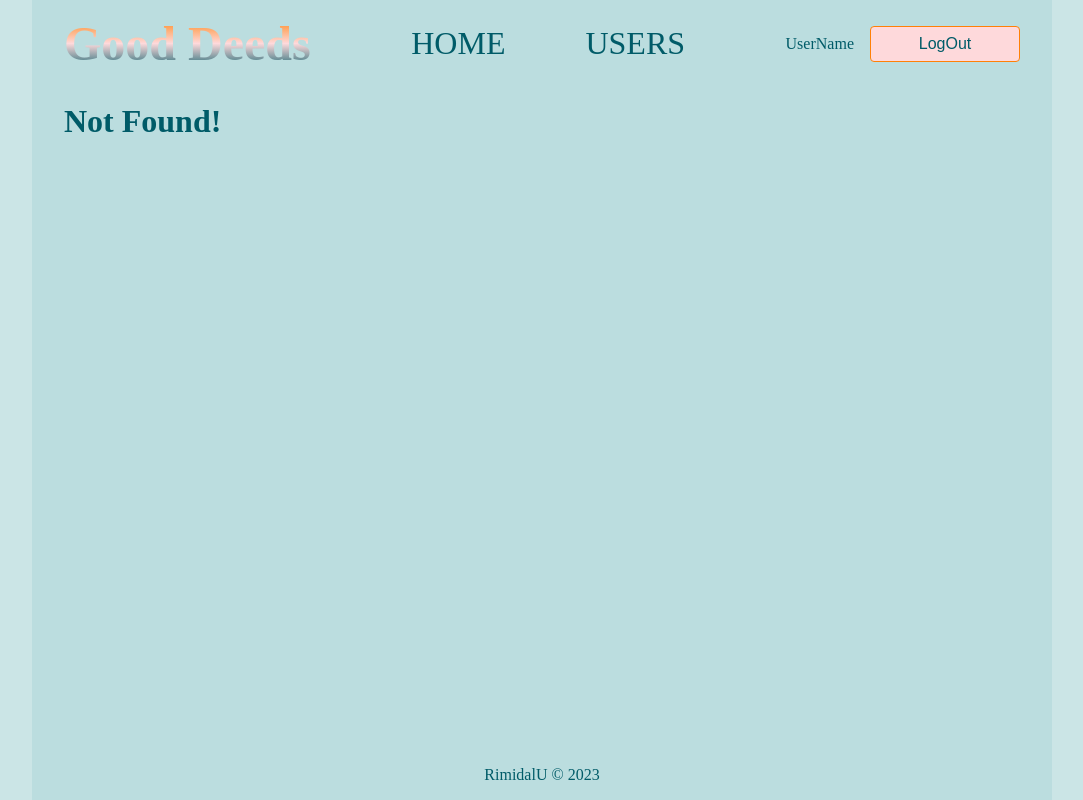
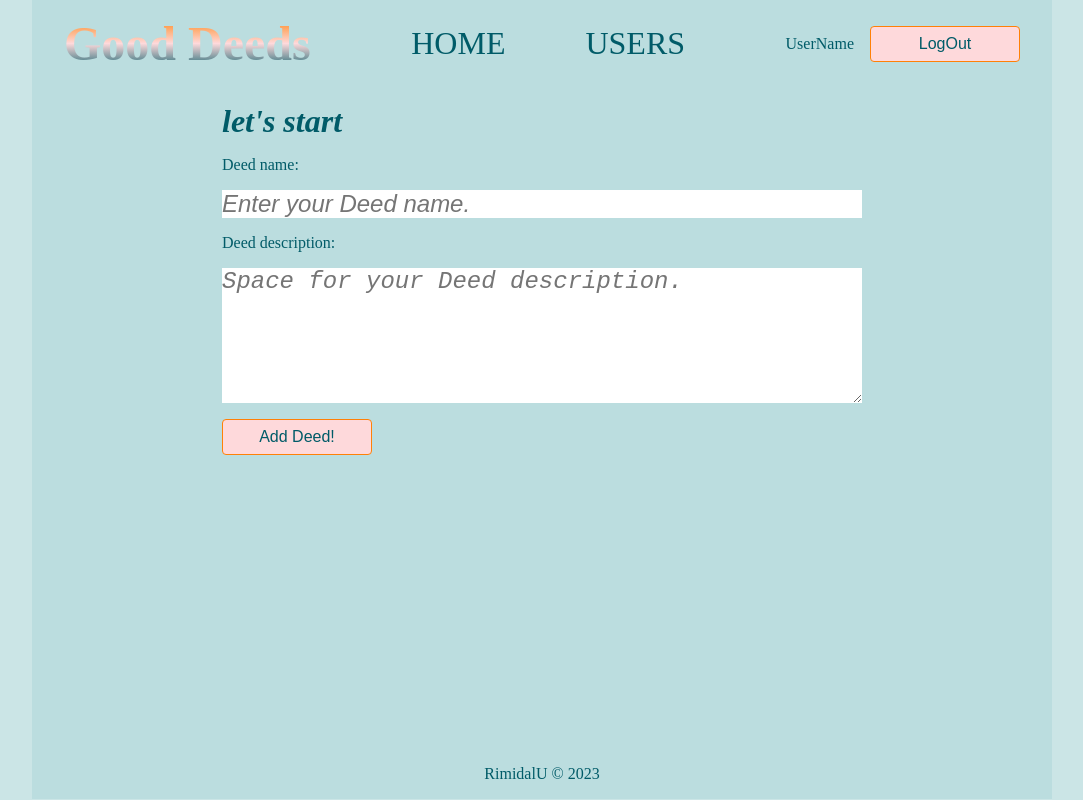
Before and after one commit to RimidalU/good-deeds__client, a Next.js app: page /deeds/newDeed in a window 1280 px wide. Before the commit this address had no page. Shown: the whole page, without its empty margins (98-1181 px from the left). Built offline with nearby package versions, Linux system fonts and the light colour scheme.

Commit message:
feat: implement add deed page

```diff
--- /dev/null
+++ b/src/pages/deeds/newDeed.tsx
@@ -0,0 +1,48 @@
+import Head from "next/head";
+import styles from "@/styles/NewDeed.module.scss";
+import { useRouter } from "next/router";
+import { IUser } from "@/interfaces/types";
+
+interface IUserProps {
+	user: IUser;
+}
+
+export default function NewDeed({ user }: IUserProps) {
+	const { query } = useRouter();
+
+	return (
+		<>
+			<Head>
+				<title>New deed</title>
+			</Head>
+			<div className="wrapper">
+				<form className={styles.contact__form}>
+					<h3 className={styles.form__title}>let&apos;s start</h3>
+					<label htmlFor="name">Deed name:</label>
+					<input
+						className={styles.form__name}
+						type="text"
+						name="name"
+						id="name"
+						placeholder="Enter your Deed name."
+						minLength={3}
+						required
+					/>
+					<label htmlFor="message">Deed description:</label>
+					<textarea
+						className={styles.form__description}
+						name="description"
+						id="description"
+						cols={30}
+						rows={5}
+						placeholder="Space for your Deed description."
+						minLength={3}
+					></textarea>
+					<button className="button" type="submit" onSubmit={(e) => e.preventDefault()}>
+						Add Deed!
+					</button>
+				</form>
+			</div>
+		</>
+	);
+}
--- a/src/styles/Layout.module.scss
+++ b/src/styles/Layout.module.scss
@@ -4,6 +4,5 @@
 	display: flex;
 	flex-direction: column;
 	justify-content: space-between;
-	align-items: center;
-	flex: 1;
+	min-height: calc(100vh - 8.6rem);
 }
--- /dev/null
+++ b/src/styles/NewDeed.module.scss
@@ -0,0 +1,23 @@
+.contact__form {
+	margin: 0 auto;
+	display: flex;
+	flex-direction: column;
+	max-width: 40rem;
+	gap: 1rem;
+	flex: 1 1 auto;
+	height: calc(100vh - 10.6rem);
+}
+
+.form__title {
+	font-size: 2rem;
+	font-style: italic;
+	// 	& span{
+	// color: $accent-color;
+	// 	}
+}
+
+.form__description,
+.form__name {
+	font-size: 1.5rem;
+	font-style: italic;
+}
--- a/src/styles/globals.scss
+++ b/src/styles/globals.scss
@@ -11,7 +11,6 @@
 
 html {
 	font-size: 16px;
-	height: 100vh;
 }
 
 a {
@@ -32,8 +31,8 @@ li {
 
 body,
 #__next {
-	height: 100vh;
-	width: 100vw;
+	min-height: 100vh;
+	width: 100%;
 	display: flex;
 	flex-direction: column;
 	color: $font-color;
```
Also changed, not shown: src/pages/index.tsx (+8 -1 lines), src/styles/Index.module.scss (+24 -0 lines).
